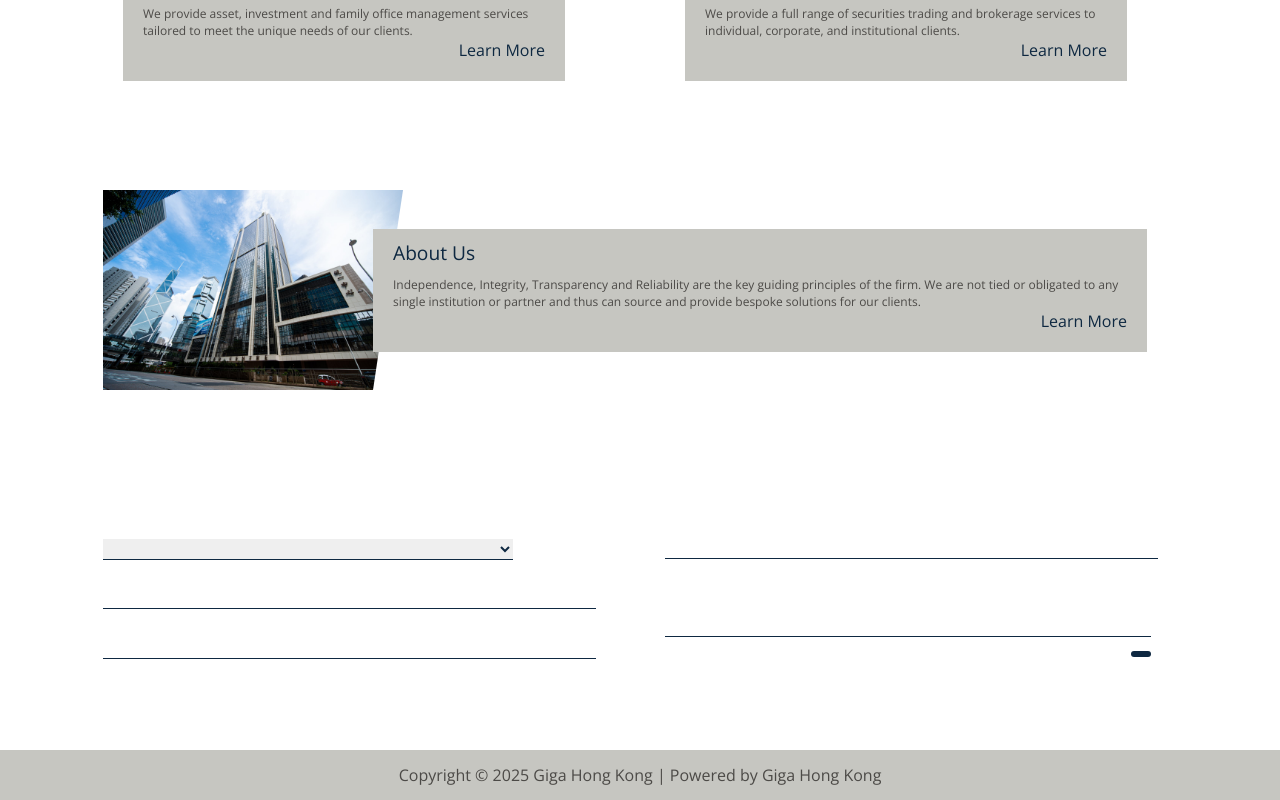
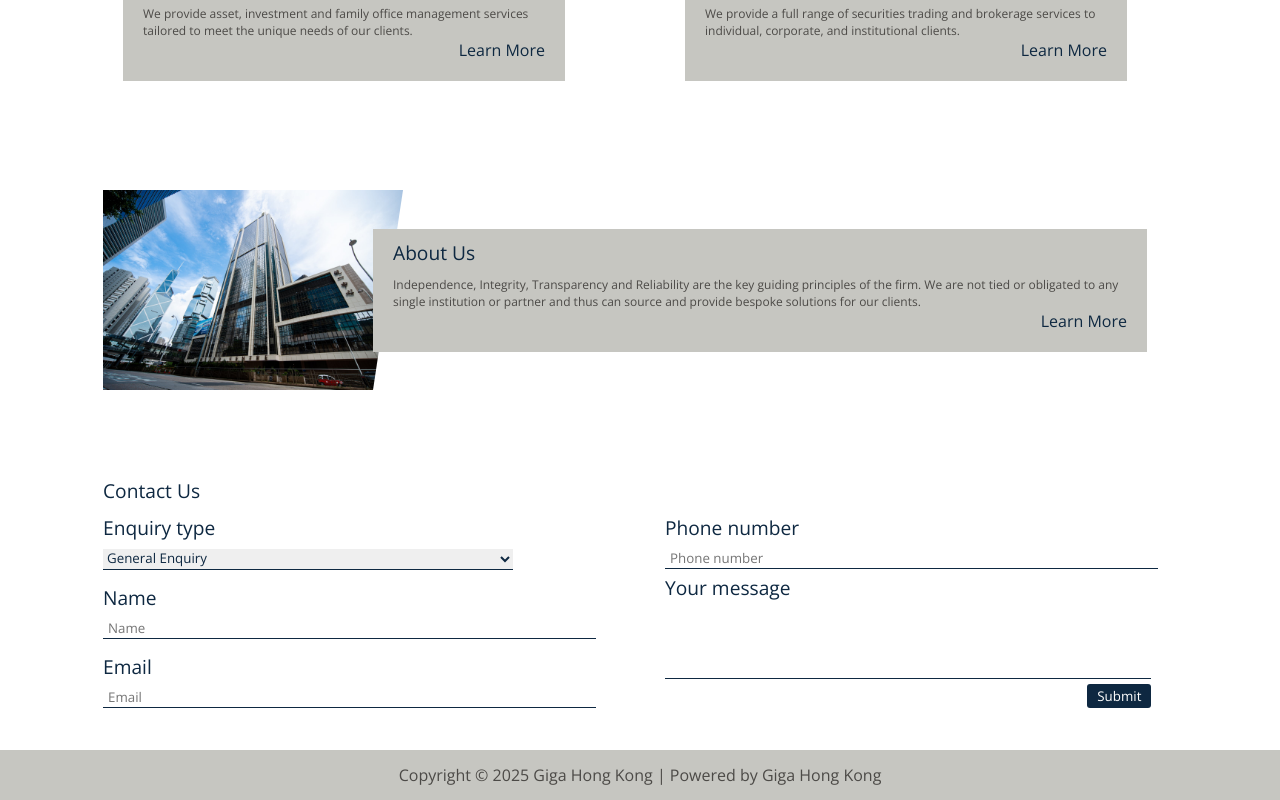
Before and after one commit to wtang98/gigasite, a React (Create React App) app: page / in a window 1280 px wide. Shown: the part 1035-1835 px from the top of the page. Built offline with nearby package versions, Linux system fonts and the light colour scheme.

Commit message:
package chgs

```diff
--- a/package.json
+++ b/package.json
@@ -1,5 +1,5 @@
 {
-    "homepage": "https://wtang98.github.io/gigasite/",
+    "homepage": "https://wtang98.github.io/gigasite",
     "name": "gigasite",
     "version": "0.1.0",
     "private": true,
--- a/src/pages/home/home.jsx
+++ b/src/pages/home/home.jsx
@@ -106,7 +106,7 @@ const Home = ({ currentLanguage }) => {
                     </div>
                 </div>
             </div>
-            <Contact />
+            <Contact currentLanguage={currentLanguage} />
         </div>
     );
 };
```
